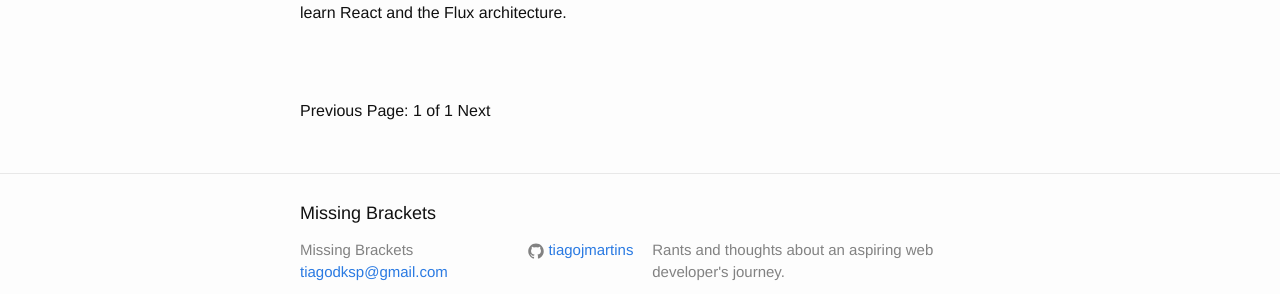
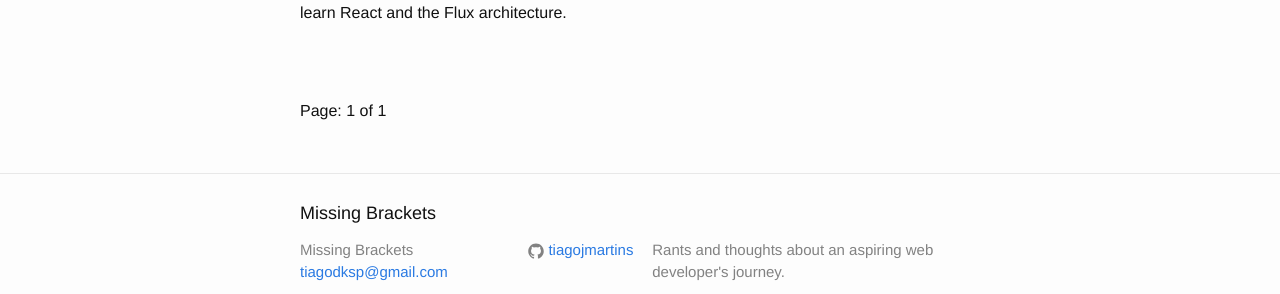
Before and after one commit to TiagoJMartins/tiagojmartins.github.io, a Jekyll site: the page built from index.html, in a window 1280 px wide. Shown: the part 1112-1406 px from the top of the page. Built offline with Jekyll 4.4.1, drawn with Linux system fonts in a browser that asks for light colours; the list of posts is cut into pages by our own code.

Commit message:
Better semantic on index paginator

```diff
--- a/index.html
+++ b/index.html
@@ -22,15 +22,11 @@ layout: default
   <div class="pagination">
     {% if paginator.previous_page %}
       <a href="{{ paginator.previous_page_path }}" class="previous">Previous</a>
-    {% else %}
-      <span class="previous">Previous</span>
     {% endif %}
 
       <span class="page_number">Page: {{ paginator.page }} of {{ paginator.total_pages }}</span>
     {% if paginator.next_page %}
       <a href="{{ paginator.next_page_path }}" class="next">Next</a>
-    {% else %}
-      <span class="next">Next</span>
     {% endif %}
   </div>
 
```
